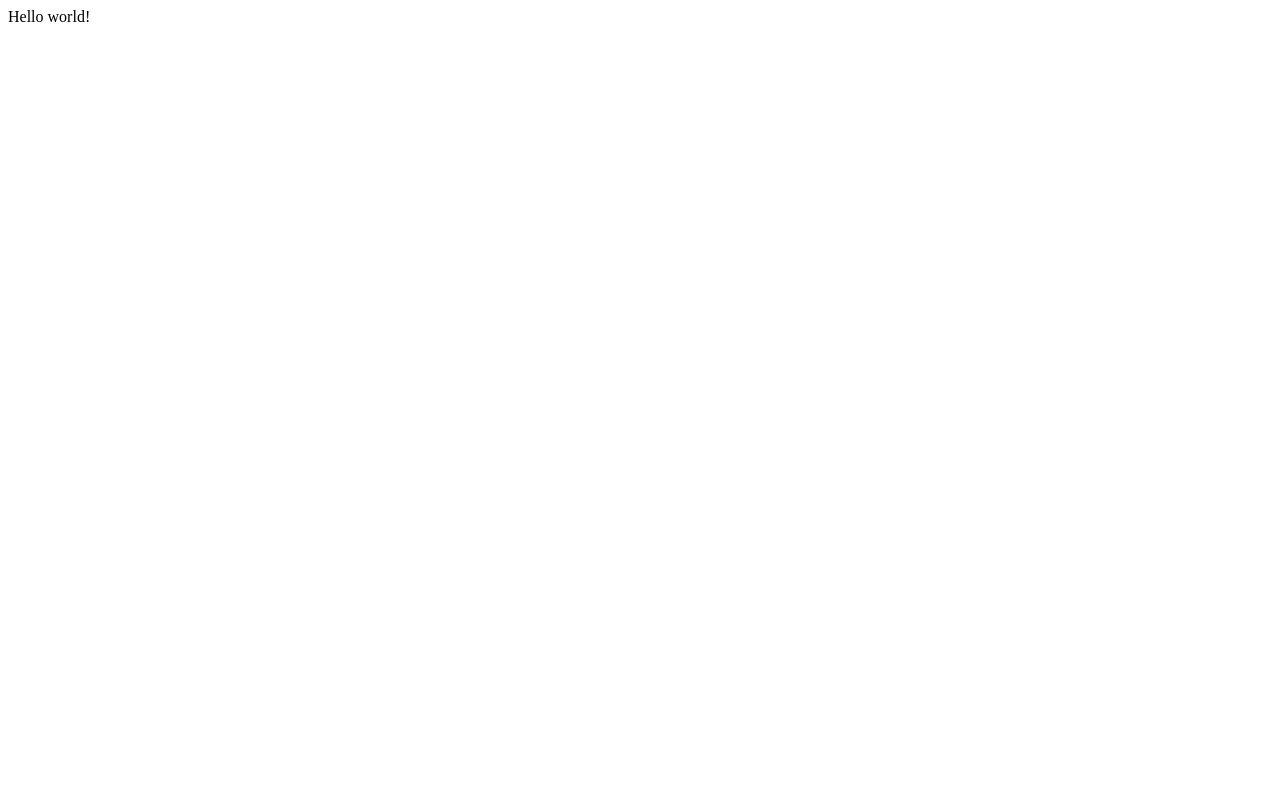
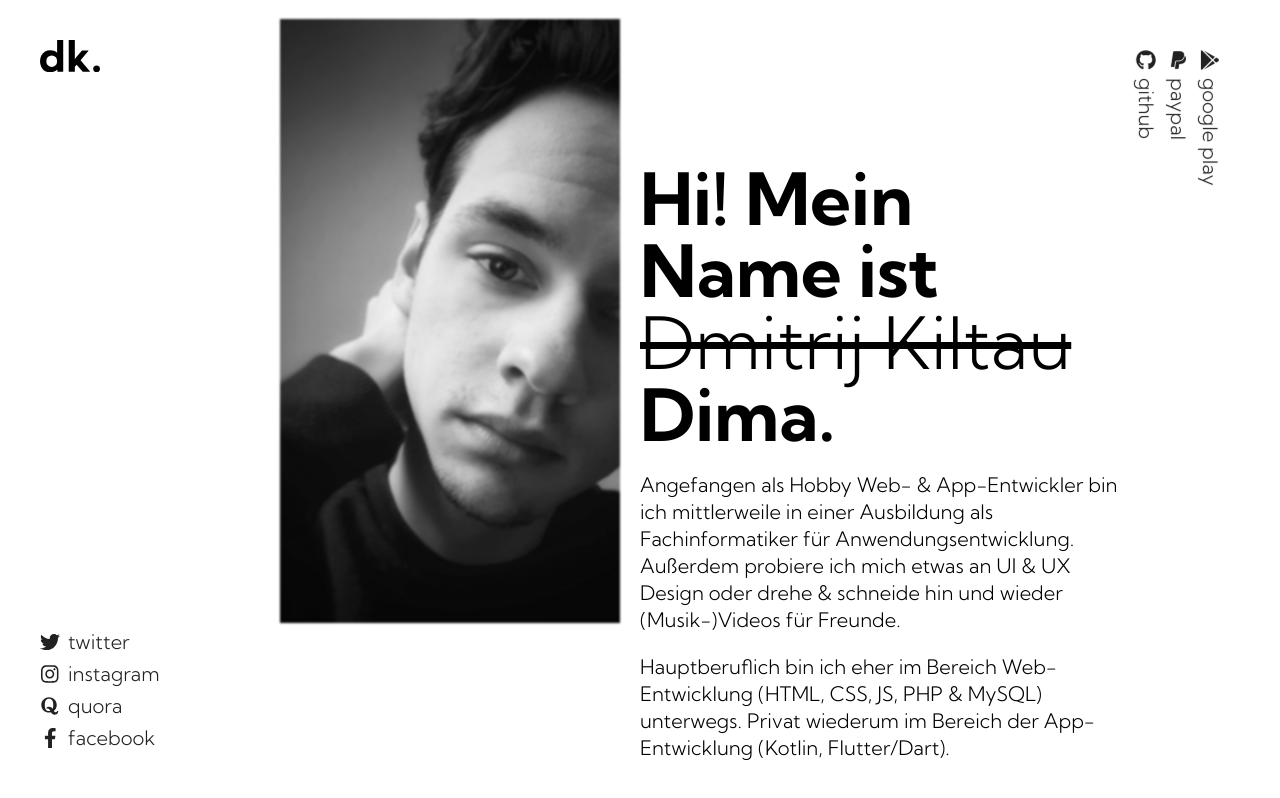
Before and after one commit to dmitrijkiltau/kiltau-gatsby, a Gatsby site: page / in a window 1280 px wide. Built offline with nearby package versions, Linux system fonts and the light colour scheme; Gatsby itself is replaced by a stand-in of ours.

Commit message:
create website

```diff
--- a/gatsby-config.js
+++ b/gatsby-config.js
@@ -1,10 +1,32 @@
-/**
- * Configure your Gatsby site with this file.
- *
- * See: https://www.gatsbyjs.com/docs/gatsby-config/
- */
-
 module.exports = {
-  /* Your site config here */
-  plugins: [],
+  siteMetadata: {
+    title: `Kiltau`,
+    siteUrl: `https://kiltau.com`,
+    description: `Willkommen auf meiner kleinen Website!`,
+  },
+  plugins: [
+    `gatsby-plugin-react-helmet`,
+    `gatsby-plugin-sass`,
+    `gatsby-transformer-json`,
+    {
+      resolve: `gatsby-source-filesystem`,
+      options: {
+        path: `./src/data/`,
+      },
+    },
+    {
+      resolve: `gatsby-source-filesystem`,
+      options: {
+        path: `./src/assets/`,
+      },
+    },
+    {
+      resolve: `gatsby-plugin-react-svg`,
+      options: {
+        rule: {
+          include: /assets/,
+        },
+      },
+    },
+  ],
 }
--- /dev/null
+++ b/src/data/social.json
@@ -0,0 +1,41 @@
+{
+  "menu": [
+    {
+      "name": "Google Play",
+      "href": "https://play.google.com/store/apps/dev?id=4827793113950227625",
+      "icon": "google-play"
+    },
+    {
+      "name": "PayPal",
+      "href": "https://paypal.me/kiltau",
+      "icon": "paypal"
+    },
+    {
+      "name": "Github",
+      "href": "https://github.com/dmitrijkiltau",
+      "icon": "github"
+    }
+  ],
+  "footer": [
+    {
+      "name": "Twitter",
+      "href": "https://twitter.com/einfachdima",
+      "icon": "twitter"
+    },
+    {
+      "name": "Instagram",
+      "href": "https://instagram.com/einfach.dima",
+      "icon": "instagram"
+    },
+    {
+      "name": "Quora",
+      "href": "https://de.quora.com/profile/Dmitrij-Kiltau",
+      "icon": "quora"
+    },
+    {
+      "name": "Facebook",
+      "href": "https://facebook.com/dmitrijkiltau",
+      "icon": "facebook-f"
+    }
+  ]
+}
--- a/src/pages/index.js
+++ b/src/pages/index.js
@@ -1,5 +1,94 @@
 import React from "react"
+import { graphql, StaticQuery } from "gatsby"
+import { Helmet } from "react-helmet"
+import { FontAwesomeIcon } from "@fortawesome/react-fontawesome"
+import { library } from "@fortawesome/fontawesome-svg-core"
+import { fab } from "@fortawesome/free-brands-svg-icons"
+import Logo from "../assets/logo.svg"
+import social from "../data/social.json"
+import "../scss/styles.scss"
+
+library.add(fab)
+
+function MenuItem(props) {
+  return (
+    <a
+      href={props.item.href}
+      target="_blank"
+      rel="noopener noreferrer"
+      className="menu-item"
+    >
+      <span className="icon">
+        <FontAwesomeIcon icon={["fab", props.item.icon]} />
+      </span>
+      {props.item.name}
+    </a>
+  )
+}
 
 export default function Home() {
-  return <div>Hello world!</div>
+  return (
+    <StaticQuery
+      query={graphql`
+        query {
+          site {
+            siteMetadata {
+              title
+              description
+            }
+          }
+        }
+      `}
+      render={data => (
+        <div className="App">
+          <Helmet
+            title={data.site.siteMetadata.title}
+            description={data.site.siteMetadata.description}
+          />
+
+          <header>
+            <div id="logo">
+              <Logo />
+            </div>
+          </header>
+
+          <menu>
+            {social.menu.map(item => (
+              <MenuItem key={item.name} item={item} />
+            ))}
+          </menu>
+
+          <main>
+            <div id="picture">
+              <img src={"/images/ich.jpg"} alt="Dima" />
+            </div>
+
+            <div id="content">
+              <h1>
+                Hi! Mein Name ist <s>Dmitrij Kiltau</s> Dima.
+              </h1>
+              <p>
+                Angefangen als Hobby Web- & App-Entwickler bin ich mittlerweile
+                in einer Ausbildung als Fachinformatiker für
+                Anwendungsentwicklung. Außerdem probiere ich mich etwas an UI &
+                UX Design oder drehe & schneide hin und wieder (Musik-)Videos
+                für Freunde.
+              </p>
+              <p>
+                Hauptberuflich bin ich eher im Bereich Web-Entwicklung (HTML,
+                CSS, JS, PHP & MySQL) unterwegs. Privat wiederum im Bereich der
+                App-Entwicklung (Kotlin, Flutter/Dart).
+              </p>
+            </div>
+          </main>
+
+          <footer>
+            {social.footer.map(item => (
+              <MenuItem key={item.name} item={item} />
+            ))}
+          </footer>
+        </div>
+      )}
+    />
+  )
 }
--- /dev/null
+++ b/src/scss/_reset.scss
@@ -0,0 +1,123 @@
+html,
+body,
+div,
+span,
+applet,
+object,
+iframe,
+h1,
+h2,
+h3,
+h4,
+h5,
+h6,
+p,
+blockquote,
+pre,
+a,
+abbr,
+acronym,
+address,
+big,
+cite,
+code,
+del,
+dfn,
+em,
+img,
+ins,
+kbd,
+q,
+s,
+samp,
+small,
+strike,
+strong,
+sub,
+sup,
+tt,
+var,
+b,
+u,
+i,
+center,
+dl,
+dt,
+dd,
+ol,
+ul,
+li,
+fieldset,
+form,
+label,
+legend,
+table,
+caption,
+tbody,
+tfoot,
+thead,
+tr,
+th,
+td,
+article,
+aside,
+canvas,
+details,
+embed,
+figure,
+figcaption,
+footer,
+header,
+hgroup,
+menu,
+nav,
+output,
+ruby,
+section,
+summary,
+time,
+mark,
+audio,
+video {
+  margin: 0;
+  padding: 0;
+  border: 0;
+  font-size: 100%;
+  font: inherit;
+  vertical-align: baseline;
+}
+article,
+aside,
+details,
+figcaption,
+figure,
+footer,
+header,
+hgroup,
+menu,
+nav,
+section {
+  display: block;
+}
+body {
+  line-height: 1;
+}
+ol,
+ul {
+  list-style: none;
+}
+blockquote,
+q {
+  quotes: none;
+}
+blockquote:before,
+blockquote:after,
+q:before,
+q:after {
+  content: "";
+  content: none;
+}
+table {
+  border-collapse: collapse;
+  border-spacing: 0;
+}
--- /dev/null
+++ b/src/scss/styles.scss
@@ -0,0 +1,160 @@
+@import url("https://fonts.googleapis.com/css2?family=Kumbh+Sans:wght@300;400;700&display=swap");
+@import "./reset";
+
+html,
+body {
+  width: 100%;
+  height: 100%;
+  margin: 0;
+  padding: 0;
+  font-family: "Kumbh Sans", Arial, Helvetica, sans-serif;
+  -webkit-font-smoothing: antialiased;
+  -moz-osx-font-smoothing: grayscale;
+  font-size: 20px;
+  font-weight: 100;
+  cursor: default;
+  user-select: none;
+
+  @media (max-width: 1000px) {
+    font-size: 15px;
+  }
+
+  @media (max-width: 512px) {
+    font-size: calc(10px + 0.5vw);
+  }
+}
+
+.App {
+  position: relative;
+  width: 100vw;
+  height: 100vh;
+  display: flex;
+  align-items: center;
+  justify-content: center;
+
+  .menu-item {
+    display: flex;
+    align-items: center;
+    padding-bottom: 0.6rem;
+    text-transform: lowercase;
+    color: #212121;
+    text-decoration: none;
+
+    &:hover,
+    &:focus {
+      font-weight: 600;
+    }
+
+    &:active {
+      text-decoration: line-through;
+    }
+
+    &:last-child {
+      margin-bottom: 0;
+    }
+
+    .icon {
+      width: 1rem;
+      height: 1rem;
+      display: flex;
+      align-items: center;
+      justify-content: center;
+      margin-right: 0.4rem;
+    }
+  }
+
+  header {
+    position: fixed;
+    top: 2rem;
+    left: 2rem;
+    z-index: 1;
+
+    #logo {
+      width: 3rem;
+    }
+  }
+
+  menu {
+    position: fixed;
+    top: 3.5rem;
+    right: 2rem;
+    display: flex;
+    flex-direction: column;
+    transform: rotate(90deg);
+    z-index: 1;
+
+    .menu-item .icon {
+      transform: rotate(-90deg);
+    }
+  }
+
+  main {
+    display: grid;
+    grid-template-columns: 6rem 17rem 1rem 24rem;
+    grid-template-rows: 1.2rem auto;
+    grid-template-areas: ". picture . ." ". picture . content";
+
+    #picture {
+      grid-area: picture;
+
+      img {
+        max-width: 100%;
+        filter: blur(1px) grayscale(1);
+        transition: filter 0.3s ease-in-out;
+
+        &:hover,
+        &:focus {
+          filter: unset;
+        }
+      }
+    }
+
+    #content {
+      grid-area: content;
+
+      h1 {
+        font-weight: 700;
+        font-size: 3.6em;
+        padding-top: 6rem;
+        margin-bottom: 1rem;
+
+        s {
+          font-weight: 100;
+        }
+      }
+
+      p {
+        line-height: 1.35;
+        margin-bottom: 1rem;
+      }
+    }
+
+    @media (max-width: 768px) {
+      height: 100%;
+      grid-template-columns: 2fr 2fr 2fr 4fr 2fr;
+      grid-template-rows: auto;
+      grid-template-areas: ". picture picture . ." ". . content content .";
+
+      #picture {
+        padding: 0;
+
+        img {
+          margin-top: 1rem;
+        }
+      }
+
+      #content h1 {
+        padding-top: 2rem;
+      }
+    }
+  }
+
+  footer {
+    position: fixed;
+    bottom: 2rem;
+    left: 2rem;
+    display: flex;
+    flex-direction: column;
+    z-index: 1;
+  }
+}
```
Also changed, not shown: package.json (+17 -10 lines), README.md, src/assets/logo.svg (added), static/images/ich.jpg (added), 1 other file.
